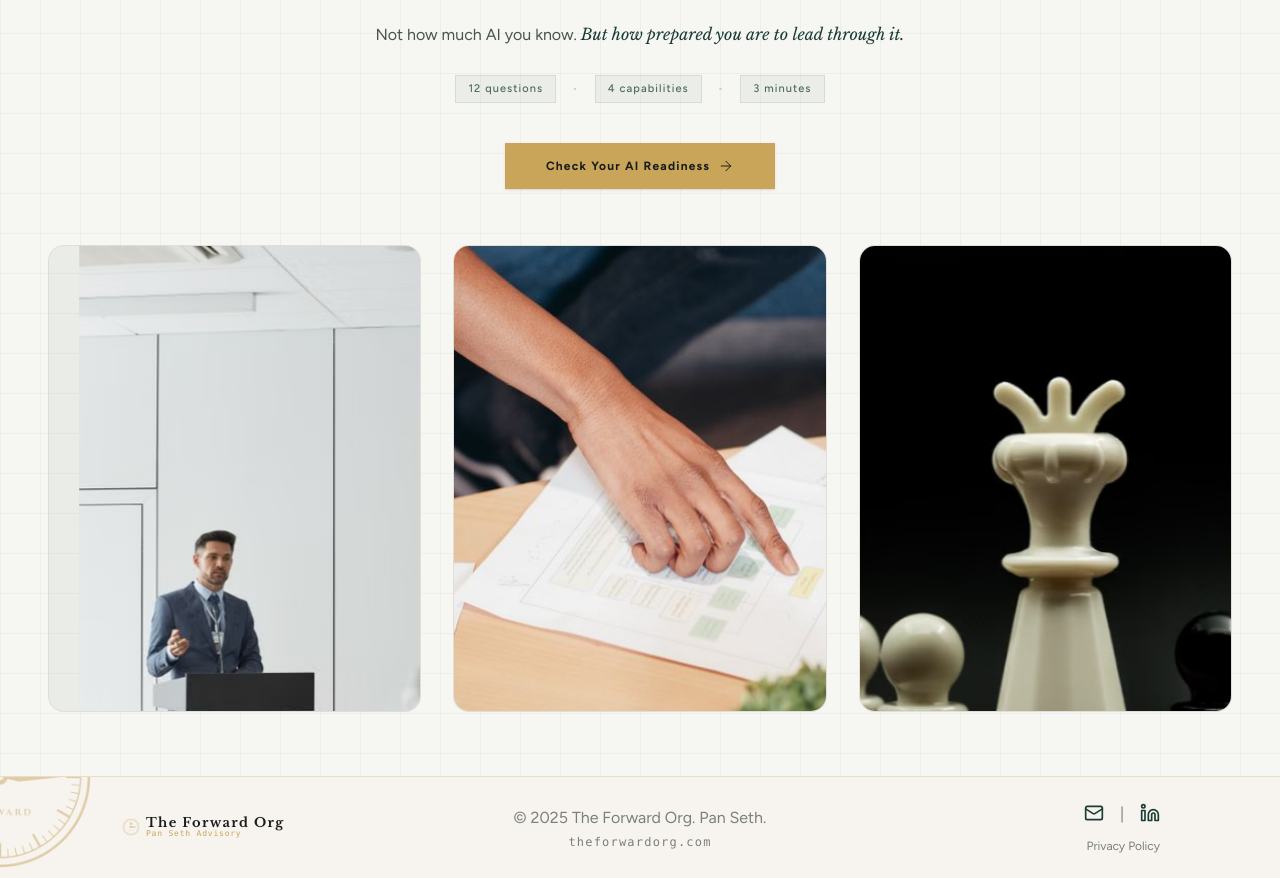
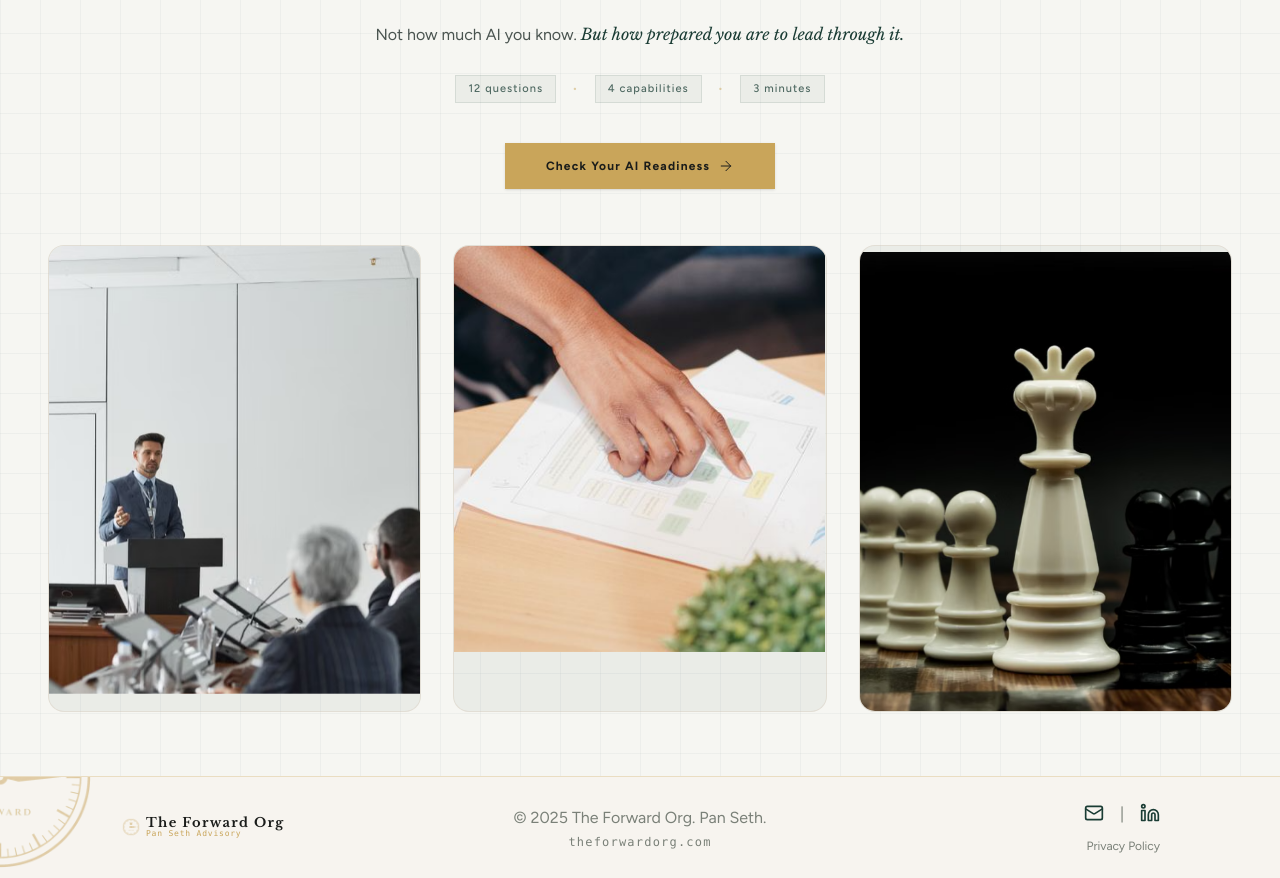
Before and after one commit to AnshKapila/The-Forward-Org-New, a React (Vite) app: page /index in a window 1280 px wide. Shown: the part 343-1221 px from the top of the page. Built offline with nearby package versions, Linux system fonts and the light colour scheme.

Commit message:
feat: zoom out index page images completely and disable dynamic zooming

```diff
--- a/src/pages/Index.tsx
+++ b/src/pages/Index.tsx
@@ -38,9 +38,9 @@ export default function IndexPage() {
   const yParallax2 = useTransform(scrollY2, [0, 1], ["-25%", "8%"]);
   const yParallax3 = useTransform(scrollY3, [0, 1], ["-10%", "20%"]);
 
-  const scaleZoom1 = useTransform(scrollY1, [0, 1], [1.02, 1.18]);
-  const scaleZoom2 = useTransform(scrollY2, [0, 1], [1.0, 1.25]);
-  const scaleZoom3 = useTransform(scrollY3, [0, 1], [1.05, 1.15]);
+  const scaleZoom1 = useTransform(scrollY1, [0, 1], [1.0, 1.0]);
+  const scaleZoom2 = useTransform(scrollY2, [0, 1], [1.0, 1.0]);
+  const scaleZoom3 = useTransform(scrollY3, [0, 1], [1.0, 1.0]);
 
   const yVal1 = shouldReduceMotion ? "0%" : yParallax1;
   const yVal2 = shouldReduceMotion ? "0%" : yParallax2;
@@ -109,8 +109,8 @@ export default function IndexPage() {
               <motion.img
                 src={scorecardLeft}
                 alt="Pan speaking at podium with corporate team listening"
-                className="absolute inset-x-0 top-0 w-full h-[150%] object-cover"
-                style={{ y: yVal1, scale: scaleVal1, transformOrigin: "left center", willChange: "transform", objectPosition: "-30% center" }}
+                className="absolute inset-0 w-full h-full object-cover"
+                style={{ y: yVal1, scale: scaleVal1, transformOrigin: "center center", willChange: "transform", objectPosition: "center center" }}
               />
             </motion.div>
 
@@ -126,8 +126,8 @@ export default function IndexPage() {
               <motion.img
                 src={scorecardMid}
                 alt="Corporate strategy whiteboard discussion zoomed"
-                className="absolute inset-x-0 top-0 w-full h-[150%] object-cover object-left"
-                style={{ y: yVal2, scale: scaleVal2, transformOrigin: "left center", willChange: "transform" }}
+                className="absolute inset-0 w-full h-full object-cover object-center"
+                style={{ y: yVal2, scale: scaleVal2, transformOrigin: "center center", willChange: "transform" }}
               />
             </motion.div>
 
@@ -143,7 +143,7 @@ export default function IndexPage() {
               <motion.img
                 src={scorecardRight}
                 alt="Development environment codebase editor visualization"
-                className="absolute inset-x-0 top-0 w-full h-[150%] object-cover object-center"
+                className="absolute inset-0 w-full h-full object-cover object-center"
                 style={{ y: yVal3, scale: scaleVal3, transformOrigin: "center center", willChange: "transform" }}
               />
             </motion.div>
```
